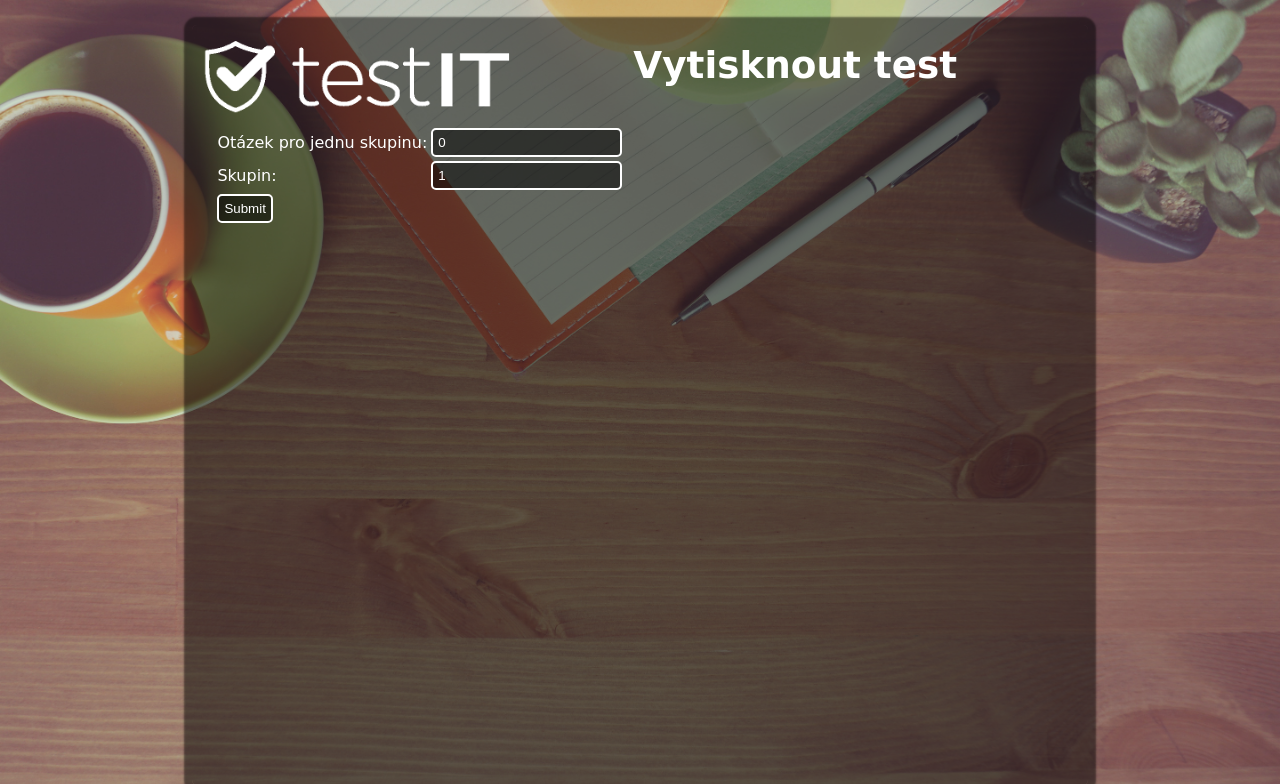
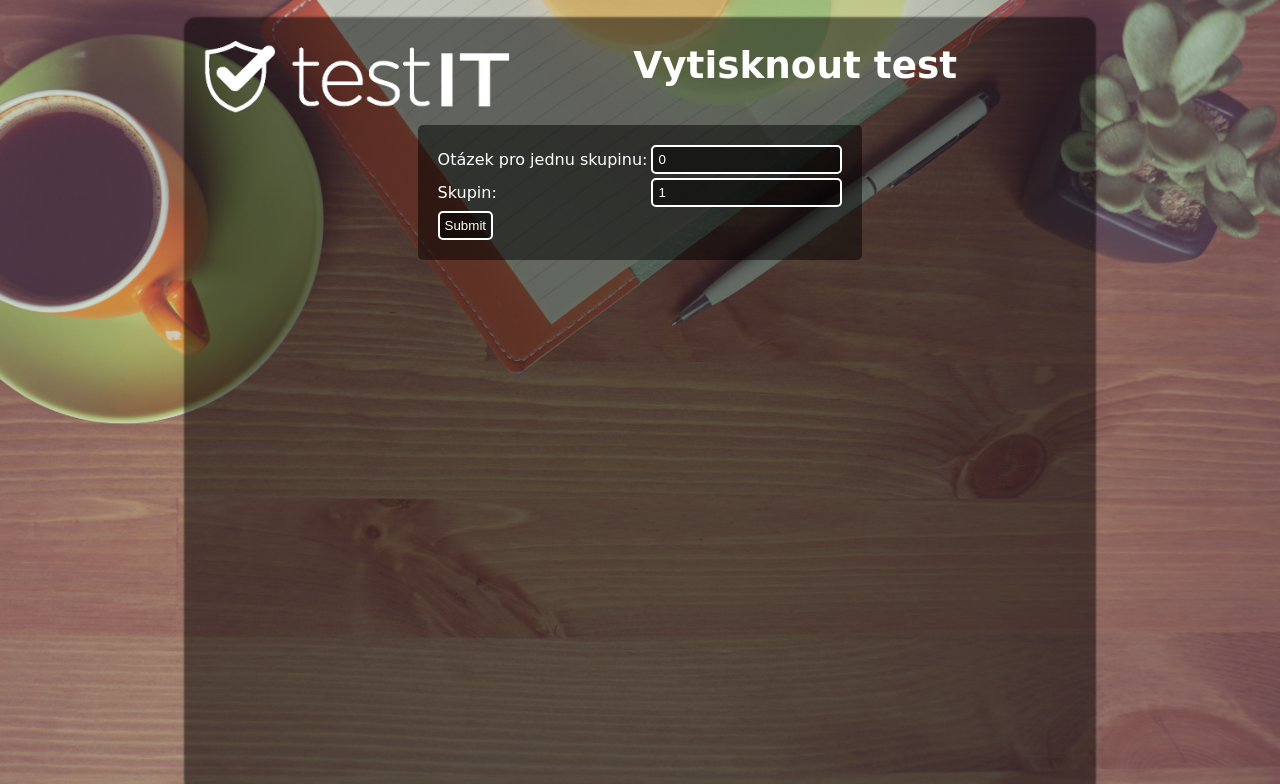
Before and after one commit to petrru/itu-appka-na-testy, a PHP site: page /print_test.php?id=1 in a window 1280 px wide. Shown: the top 784 px of the page. Run offline with PHP 8.4, Linux system fonts and the light colour scheme; a user stored in the database is signed in.

Commit message:
Edit: vzhled print_test

```diff
--- a/style.css
+++ b/style.css
@@ -406,3 +406,12 @@ input[type=checkbox] {
 h1{
   font-size: 28pt;
 }
+
+.print_table{
+  margin:auto;
+  margin-top: 3%;
+  background-color: rgba(0,0,0,0.5);
+  padding: 2%;
+  -webkit-border-radius: 5px;
+  border-radius: 5px;
+}
```
